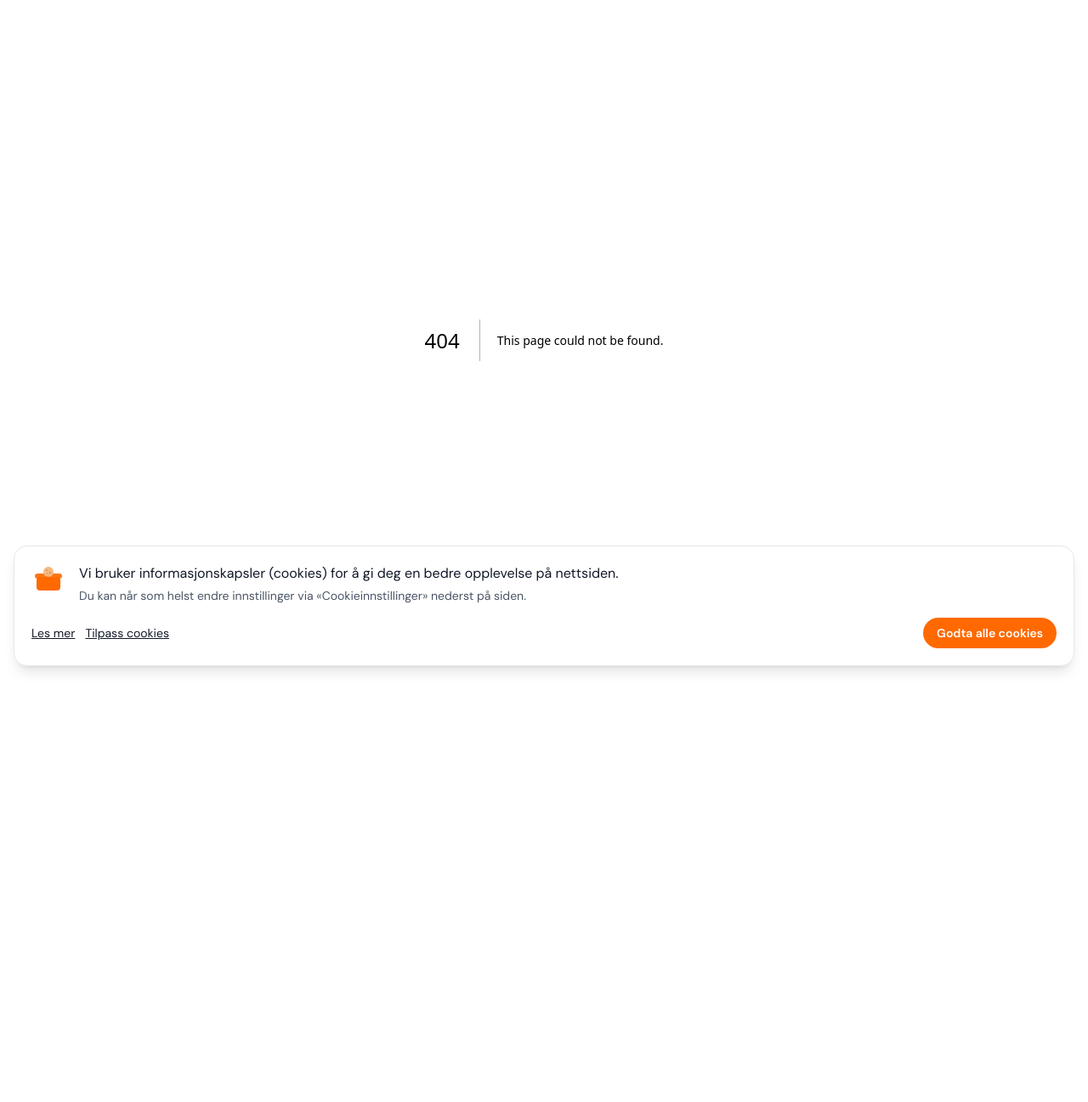
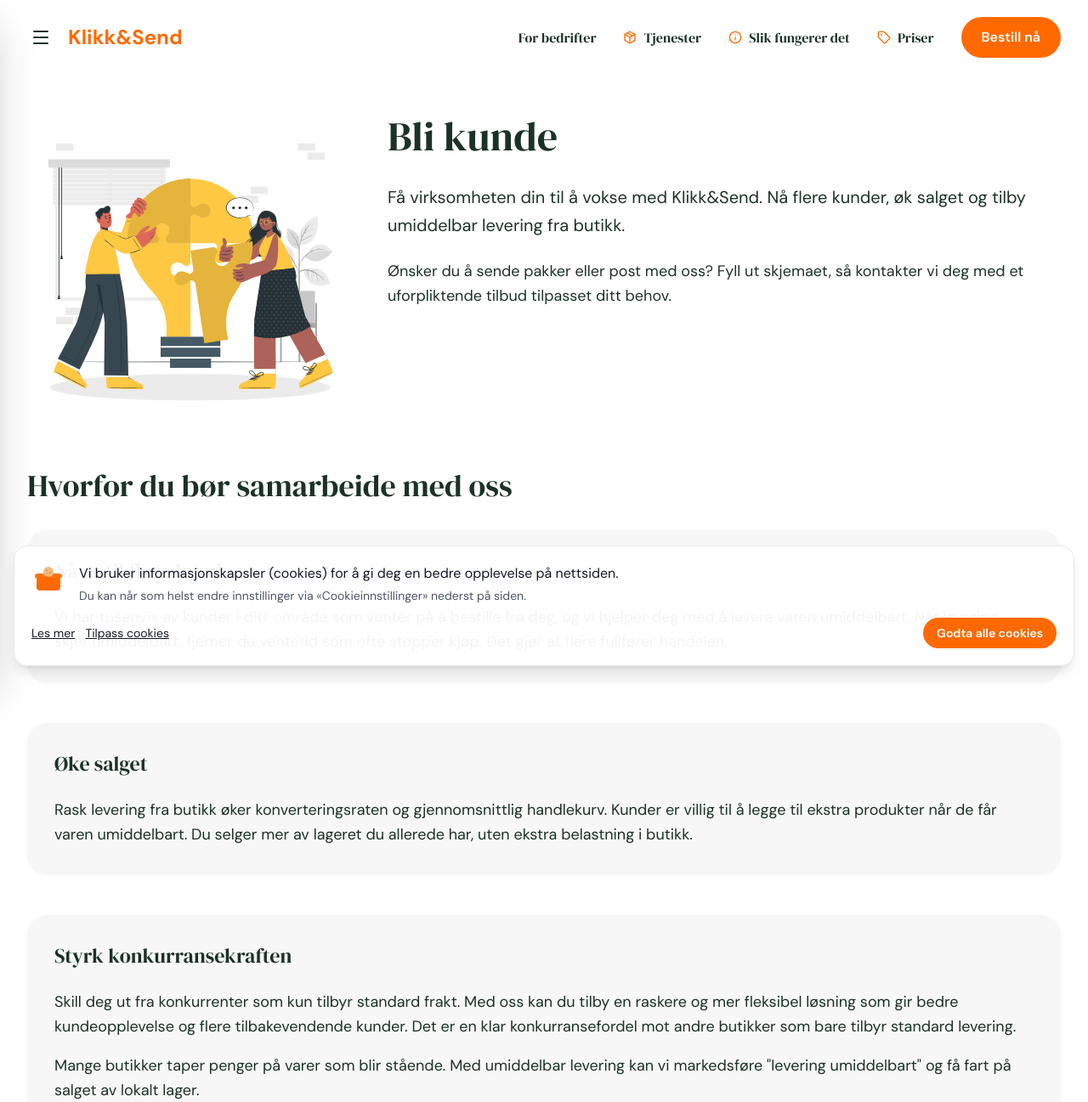
Before and after one commit to moreamakaveli-cyber/klikk-send-live, a Next.js app: page /for-bedrifter in a window 1280 px wide. Before the commit this address had no page. Shown: the top 1297 px of the page at 85% size. Before the commit the page ends 800 px from the top, so only its background shows below. Built offline with nearby package versions, Linux system fonts and the light colour scheme.

Commit message:
Add For bedrifter page with collaboration icon and update Navbar order

```diff
--- a/app/components/HowItWorks.tsx
+++ b/app/components/HowItWorks.tsx
@@ -170,32 +170,17 @@
             <h3 className="text-xl md:text-2xl lg:text-3xl font-normal mb-6 md:mb-8" style={{ fontFamily: 'var(--font-serif), serif', color: 'hsl(150, 30%, 15%)' }}>
               Slik kan du bruke Klikk&Send
             </h3>
-            <ul className="space-y-3 md:space-y-4 text-sm md:text-base" style={{ fontFamily: 'var(--font-sans), sans-serif', color: 'hsl(150, 30%, 15%)' }}>
-              <li className="flex items-start gap-3">
-                <span className="font-bold mt-1" style={{ color: 'oklch(70.5% 0.213 47.604)' }}>•</span>
-                <span>Glemt AirPods eller nøkler hos en venn?</span>
-              </li>
-              <li className="flex items-start gap-3">
-                <span className="font-bold mt-1" style={{ color: 'oklch(70.5% 0.213 47.604)' }}>•</span>
-                <span>Skal du sende noe til en venn i byen?</span>
-              </li>
-              <li className="flex items-start gap-3">
-                <span className="font-bold mt-1" style={{ color: 'oklch(70.5% 0.213 47.604)' }}>•</span>
-                <span>Bestilt en kaffemaskin på elkjøp? Vi leverer til deg.</span>
-              </li>
-              <li className="flex items-start gap-3">
-                <span className="font-bold mt-1" style={{ color: 'oklch(70.5% 0.213 47.604)' }}>•</span>
-                <span>Har du noe klart til henting? Vi plukker det opp og leverer det hjem til deg.</span>
-              </li>
-              <li className="flex items-start gap-3">
-                <span className="font-bold mt-1" style={{ color: 'oklch(70.5% 0.213 47.604)' }}>•</span>
-                <span>Privat eller bedrift – vi leverer fra A til B.</span>
-              </li>
-              <li className="flex items-start gap-3">
-                <span className="font-bold mt-1" style={{ color: 'oklch(70.5% 0.213 47.604)' }}>•</span>
-                <span>Din tid er verdifull, la oss ta oss av leveransen.</span>
-              </li>
-            </ul>
+            <div className="space-y-4 text-sm md:text-base" style={{ fontFamily: 'var(--font-sans), sans-serif', color: 'hsl(150, 30%, 15%)' }}>
+              <p>
+                Klikk&Send leverer små og store gjenstander mellom privatpersoner. Vi henter der det passer deg og leverer direkte til ønsket adresse.
+              </p>
+              <p>
+                Vi henter også varer som er klare i butikk via klikk og hent eller click and collect, for eksempel hos Power, Elkjøp, KICKS og Blivakker.
+              </p>
+              <p>
+                Har du kjøpt via Finn.no eller Tise? Vi henter hos selger og leverer direkte til kjøper. Raskt, trygt og uten ventetid.
+              </p>
+            </div>
           </div>
 
           {/* Priser og betaling */}
--- a/app/components/Navbar.tsx
+++ b/app/components/Navbar.tsx
@@ -2,7 +2,7 @@
 
 import { useState } from "react";
 import Link from "next/link";
-import { Package, Menu, X, Home, Info, Star, Lightbulb, Leaf, DollarSign, Phone, Users, Shield, HelpCircle, Clock, Tag } from "lucide-react";
+import { Package, Menu, X, Home, Info, Star, Lightbulb, Leaf, DollarSign, Phone, Users, Shield, HelpCircle, Clock, Tag, Building } from "lucide-react";
 
 export default function Navbar() {
   const [isMenuOpen, setIsMenuOpen] = useState(false);
@@ -17,6 +17,7 @@
 
   const menuItems = [
     { href: "/", label: "Hjem", icon: Home },
+    { href: "/for-bedrifter", label: "For bedrifter", icon: Building },
     { href: "/om-oss", label: "Om oss", icon: Users },
     { href: "/apningstider", label: "Åpningstider", icon: Clock },
     { href: "/trygghet-og-sikkerhet", label: "Trygghet og sikkerhet", icon: Shield },
@@ -60,6 +61,9 @@
 
           {/* Right side: Nav links + Bestill nå - Desktop only */}
           <div className="hidden md:flex items-center gap-6 md:gap-8 ml-auto">
+            <Link href="/for-bedrifter" className="flex items-center gap-2 font-normal transition-opacity hover:opacity-80" style={{ fontFamily: 'var(--font-serif), serif', color: 'hsl(150, 30%, 15%)', fontSize: '1rem' }}>
+              For bedrifter
+            </Link>
             <Link href="/#how-it-works" className="flex items-center gap-2 font-normal transition-opacity hover:opacity-80" style={{ fontFamily: 'var(--font-serif), serif', color: 'hsl(150, 30%, 15%)', fontSize: '1rem' }}>
               <Package className="w-4 h-4 flex-shrink-0" style={{ color: 'oklch(70.5% 0.213 47.604)' }} />
               Tjenester
--- /dev/null
+++ b/app/for-bedrifter/page.tsx
@@ -0,0 +1,88 @@
+import Navbar from "../components/Navbar";
+import Footer from "../components/Footer";
+import Image from "next/image";
+
+export default function ForBedrifter() {
+  return (
+    <main className="min-h-screen" style={{ backgroundColor: '#FFFFFF' }}>
+      <Navbar />
+      <div className="max-w-[1400px] mx-auto px-6 md:px-8 py-8 md:py-12">
+        <div className="flex flex-col md:flex-row items-start gap-6 md:gap-8 lg:gap-10 mb-6 md:mb-8">
+          <div className="w-64 h-64 md:w-80 md:h-80 lg:w-96 lg:h-96 flex-shrink-0">
+            <Image
+              src="/collaboration-icon-3.svg"
+              alt="Bli kunde"
+              width={384}
+              height={384}
+              className="w-full h-full"
+            />
+          </div>
+          <div className="flex-grow">
+            <h1 className="text-3xl md:text-4xl lg:text-5xl font-normal mb-6 md:mb-8" style={{ fontFamily: 'var(--font-serif), serif', color: 'hsl(150, 30%, 15%)' }}>
+              Bli kunde
+            </h1>
+            <div className="space-y-4 md:space-y-6">
+              <p className="text-lg md:text-xl leading-relaxed" style={{ fontFamily: 'var(--font-sans), sans-serif', color: 'hsl(150, 30%, 15%)' }}>
+                Få virksomheten din til å vokse med Klikk&Send. Nå flere kunder, øk salget og tilby umiddelbar levering fra butikk.
+              </p>
+              <p className="text-base md:text-lg leading-relaxed" style={{ fontFamily: 'var(--font-sans), sans-serif', color: 'hsl(150, 30%, 15%)' }}>
+                Ønsker du å sende pakker eller post med oss? Fyll ut skjemaet, så kontakter vi deg med et uforpliktende tilbud tilpasset ditt behov.
+              </p>
+            </div>
+          </div>
+        </div>
+
+        <h2 className="text-2xl md:text-3xl lg:text-4xl font-normal mb-6 md:mb-8" style={{ fontFamily: 'var(--font-serif), serif', color: 'hsl(150, 30%, 15%)' }}>
+          Hvorfor du bør samarbeide med oss
+        </h2>
+
+        <div className="space-y-8 md:space-y-12">
+          {/* Nå ut til flere kunder */}
+          <div className="p-6 md:p-8 rounded-3xl" style={{ backgroundColor: '#F7F7F7', boxShadow: '0 1px 3px 0 rgba(0, 0, 0, 0.05)' }}>
+            <h3 className="text-xl md:text-2xl font-normal mb-4 md:mb-6" style={{ fontFamily: 'var(--font-serif), serif', color: 'hsl(150, 30%, 15%)' }}>
+              Nå ut til flere kunder
+            </h3>
+            <p className="text-base md:text-lg leading-relaxed" style={{ fontFamily: 'var(--font-sans), sans-serif', color: 'hsl(150, 30%, 15%)' }}>
+              Vi har tusenvis av kunder i ditt område som venter på å bestille fra deg, og vi hjelper deg med å levere varen umiddelbart. Når levering skjer umiddelbart, fjerner du ventetid som ofte stopper kjøp. Det gjør at flere fullfører handelen.
+            </p>
+          </div>
+
+          {/* Øke salget */}
+          <div className="p-6 md:p-8 rounded-3xl" style={{ backgroundColor: '#F7F7F7', boxShadow: '0 1px 3px 0 rgba(0, 0, 0, 0.05)' }}>
+            <h3 className="text-xl md:text-2xl font-normal mb-4 md:mb-6" style={{ fontFamily: 'var(--font-serif), serif', color: 'hsl(150, 30%, 15%)' }}>
+              Øke salget
+            </h3>
+            <p className="text-base md:text-lg leading-relaxed" style={{ fontFamily: 'var(--font-sans), sans-serif', color: 'hsl(150, 30%, 15%)' }}>
+              Rask levering fra butikk øker konverteringsraten og gjennomsnittlig handlekurv. Kunder er villig til å legge til ekstra produkter når de får varen umiddelbart. Du selger mer av lageret du allerede har, uten ekstra belastning i butikk.
+            </p>
+          </div>
+
+          {/* Styrk konkurransekraften */}
+          <div className="p-6 md:p-8 rounded-3xl" style={{ backgroundColor: '#F7F7F7', boxShadow: '0 1px 3px 0 rgba(0, 0, 0, 0.05)' }}>
+            <h3 className="text-xl md:text-2xl font-normal mb-4 md:mb-6" style={{ fontFamily: 'var(--font-serif), serif', color: 'hsl(150, 30%, 15%)' }}>
+              Styrk konkurransekraften
+            </h3>
+            <div className="space-y-4 text-base md:text-lg leading-relaxed" style={{ fontFamily: 'var(--font-sans), sans-serif', color: 'hsl(150, 30%, 15%)' }}>
+              <p>
+                Skill deg ut fra konkurrenter som kun tilbyr standard frakt. Med oss kan du tilby en raskere og mer fleksibel løsning som gir bedre kundeopplevelse og flere tilbakevendende kunder. Det er en klar konkurransefordel mot andre butikker som bare tilbyr standard levering.
+              </p>
+              <p>
+                Mange butikker taper penger på varer som blir stående. Med umiddelbar levering kan vi markedsføre "levering umiddelbart" og få fart på salget av lokalt lager.
+              </p>
+              <p>
+                Med rask levering kan vi markedsføre "levering umiddelbart" og få fart på salget av lokalt lager. Det gir deg en tydelig fordel i et marked der leveringstid ofte avgjør hvor kunden handler.
+              </p>
+            </div>
+          </div>
+        </div>
+
+        <div className="mt-12 md:mt-16 pt-8 border-t" style={{ borderColor: '#E5E5E5' }}>
+          <p className="text-base md:text-lg" style={{ fontFamily: 'var(--font-sans), sans-serif', color: 'hsl(150, 30%, 15%)' }}>
+            For english version click here
+          </p>
+        </div>
+      </div>
+      <Footer />
+    </main>
+  );
+}
```
Also changed, not shown: public/collaboration-icon-3.svg (added), public/collaboration-icon.svg (added).
